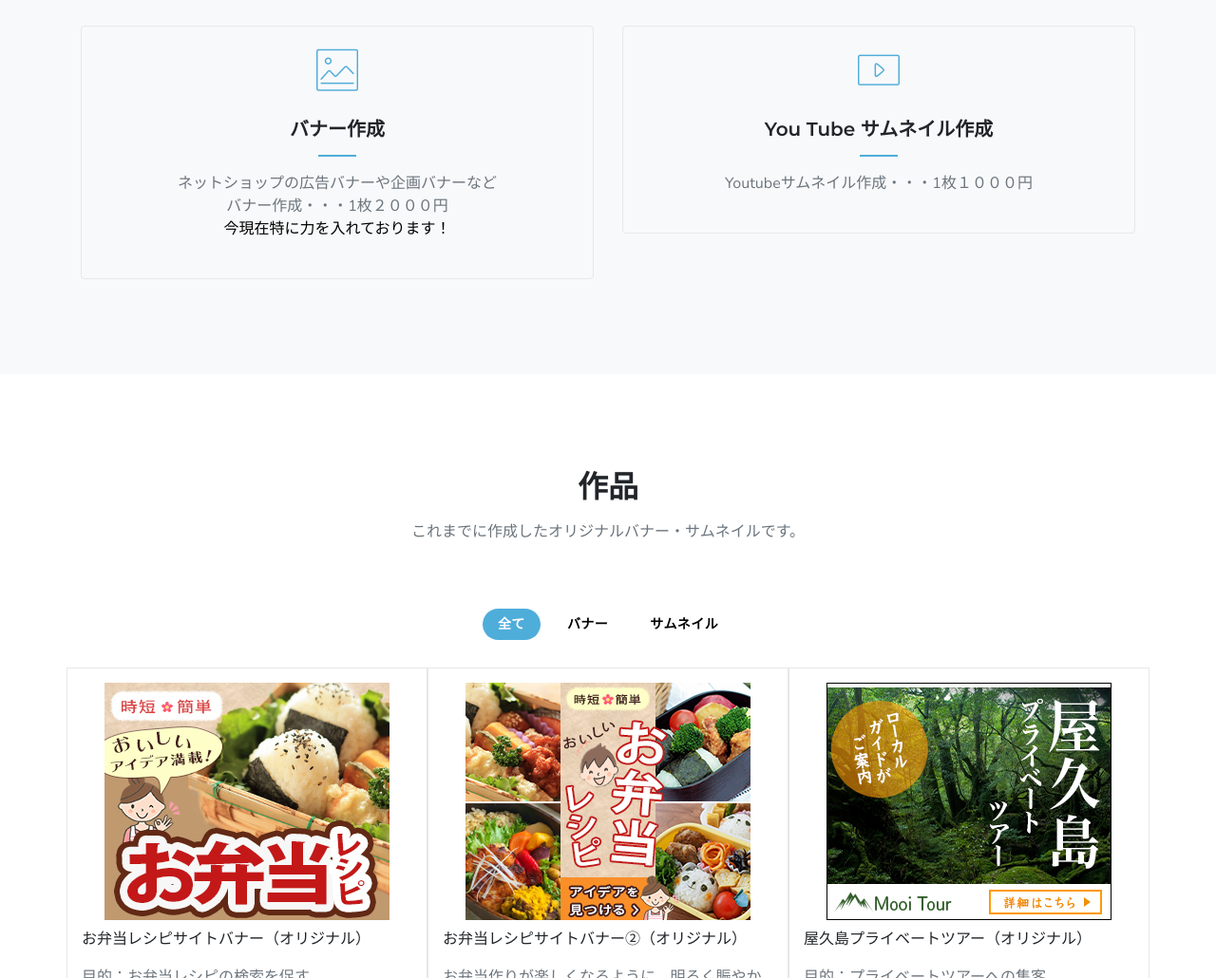
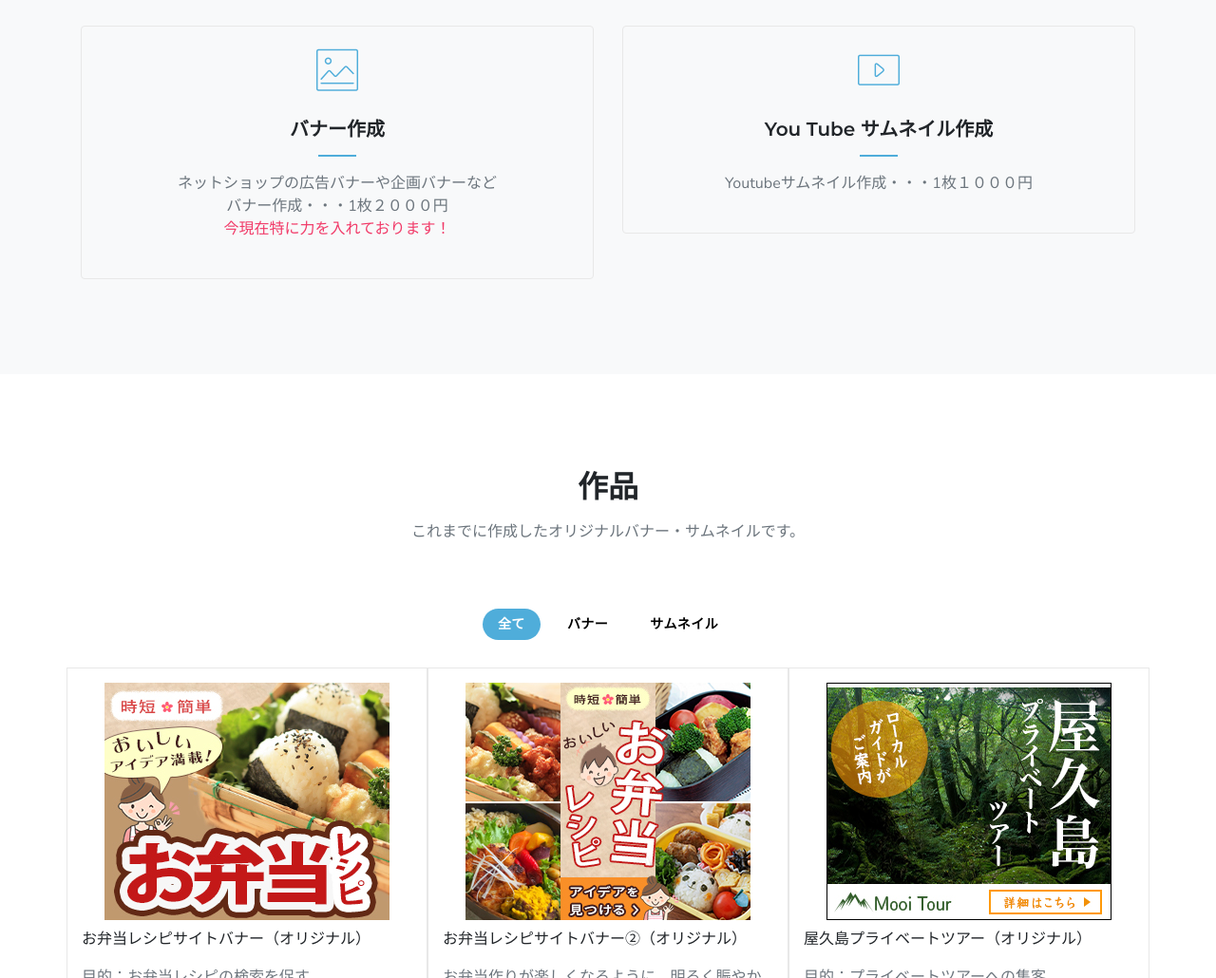
Before and after one commit to okame-chan/Portfolio, a plain HTML site: page index.html in a window 1280 px wide. Shown: the part 1672-2702 px from the top of the page at 95% size. Drawn offline with nearby package versions, Linux system fonts and the light colour scheme; files whose address does not match are found by name.

Commit message:
third commit

```diff
--- a/css/style.css
+++ b/css/style.css
@@ -478,7 +478,8 @@ button:focus {
 }
 
 .banner{
-    color: #000;
+    color: #f13a68;
+    margin-top: 15px;
 }
 
 /*===========================
```
Also changed, not shown: 1 other file.
